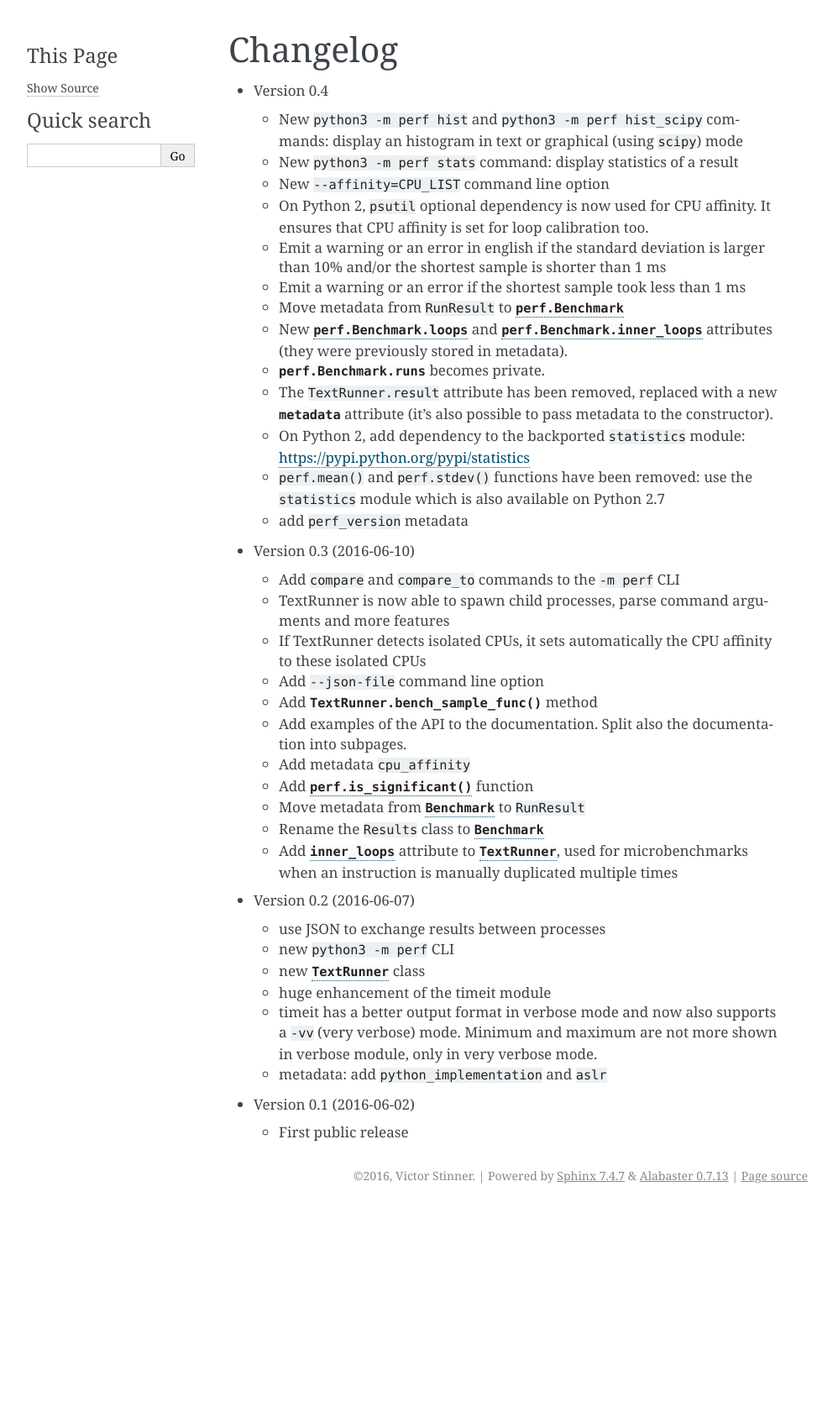
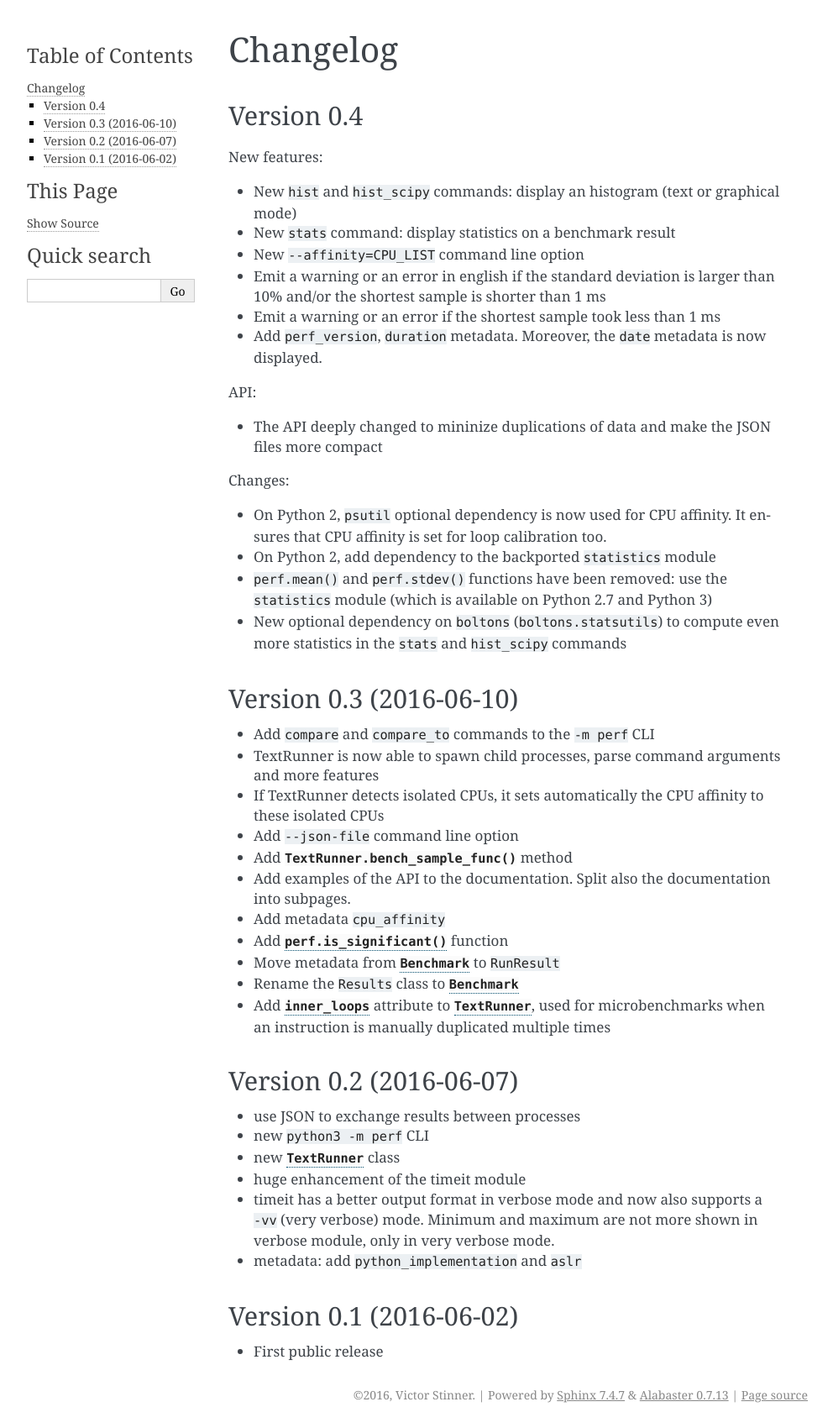
Before and after one commit to psf/pyperf, a Sphinx documentation site: the page built from doc/changelog.rst, in a window 1280 px wide. Shown: the whole page at 84% size, without its empty margins (148-1140 px from the left). Built offline with Sphinx 7.4.7, drawn with Linux system fonts in a browser that asks for light colours; before the commit the page ends 1439 px from its top, so only the background shows below that.

Commit message:
0.4 changelog

```diff
--- a/doc/changelog.rst
+++ b/doc/changelog.rst
@@ -1,60 +1,70 @@
 Changelog
 =========
 
-* Version 0.4
+Version 0.4
+-----------
 
-  - New ``python3 -m perf hist`` and ``python3 -m perf hist_scipy`` commands:
-    display an histogram in text or graphical (using ``scipy``) mode
-  - New ``python3 -m perf stats`` command: display statistics of a result
-  - New ``--affinity=CPU_LIST`` command line option
-  - On Python 2, ``psutil`` optional dependency is now used for CPU affinity.
-    It ensures that CPU affinity is set for loop calibration too.
-  - Emit a warning or an error in english if the standard deviation is larger
-    than 10% and/or the shortest sample is shorter than 1 ms
-  - Emit a warning or an error if the shortest sample took less than 1 ms
-  - Move metadata from ``RunResult`` to :class:`perf.Benchmark`
-  - New :attr:`perf.Benchmark.loops` and :attr:`perf.Benchmark.inner_loops`
-    attributes (they were previously stored in metadata).
-  - :attr:`perf.Benchmark.runs` becomes private.
-  - The ``TextRunner.result`` attribute has been removed, replaced with
-    a new :attr:`~perf.text_runner.TextRunner.metadata` attribute (it's also
-    possible to pass metadata to the constructor).
-  - On Python 2, add dependency to the backported ``statistics`` module:
-    https://pypi.python.org/pypi/statistics
-  - ``perf.mean()`` and ``perf.stdev()`` functions have been removed: use
-    the ``statistics`` module which is also available on Python 2.7
-  - add ``perf_version`` metadata
+New features:
 
-* Version 0.3 (2016-06-10)
+* New ``hist`` and ``hist_scipy`` commands: display an histogram (text or
+  graphical mode)
+* New ``stats`` command: display statistics on a benchmark result
+* New ``--affinity=CPU_LIST`` command line option
+* Emit a warning or an error in english if the standard deviation is larger
+  than 10% and/or the shortest sample is shorter than 1 ms
+* Emit a warning or an error if the shortest sample took less than 1 ms
+* Add ``perf_version``, ``duration`` metadata. Moreover, the ``date`` metadata
+  is now displayed.
 
-  - Add ``compare`` and ``compare_to`` commands to the ``-m perf`` CLI
-  - TextRunner is now able to spawn child processes, parse command arguments
-    and more features
-  - If TextRunner detects isolated CPUs, it sets automatically the CPU affinity
-    to these isolated CPUs
-  - Add ``--json-file`` command line option
-  - Add :meth:`TextRunner.bench_sample_func` method
-  - Add examples of the API to the documentation. Split also the documentation
-    into subpages.
-  - Add metadata ``cpu_affinity``
-  - Add :func:`perf.is_significant` function
-  - Move metadata from :class:`~perf.Benchmark` to ``RunResult``
-  - Rename the ``Results`` class to :class:`~perf.Benchmark`
-  - Add :attr:`~perf.text_runner.TextRunner.inner_loops` attribute to
-    :class:`~perf.text_runner.TextRunner`, used for microbenchmarks when an
-    instruction is manually duplicated multiple times
+API:
 
-* Version 0.2 (2016-06-07)
+* The API deeply changed to mininize duplications of data and make the JSON
+  files more compact
 
-  - use JSON to exchange results between processes
-  - new ``python3 -m perf`` CLI
-  - new :class:`~perf.text_runner.TextRunner` class
-  - huge enhancement of the timeit module
-  - timeit has a better output format in verbose mode and now also supports a
-    ``-vv`` (very verbose) mode. Minimum and maximum are not more shown in
-    verbose module, only in very verbose mode.
-  - metadata: add ``python_implementation`` and ``aslr``
+Changes:
 
-* Version 0.1 (2016-06-02)
+* On Python 2, ``psutil`` optional dependency is now used for CPU affinity.
+  It ensures that CPU affinity is set for loop calibration too.
+* On Python 2, add dependency to the backported ``statistics`` module
+* ``perf.mean()`` and ``perf.stdev()`` functions have been removed: use
+  the ``statistics`` module (which is available on Python 2.7 and Python 3)
+* New optional dependency on ``boltons`` (``boltons.statsutils``) to compute
+  even more statistics in the ``stats`` and ``hist_scipy`` commands
 
-  - First public release
+
+Version 0.3 (2016-06-10)
+------------------------
+
+* Add ``compare`` and ``compare_to`` commands to the ``-m perf`` CLI
+* TextRunner is now able to spawn child processes, parse command arguments
+  and more features
+* If TextRunner detects isolated CPUs, it sets automatically the CPU affinity
+  to these isolated CPUs
+* Add ``--json-file`` command line option
+* Add :meth:`TextRunner.bench_sample_func` method
+* Add examples of the API to the documentation. Split also the documentation
+  into subpages.
+* Add metadata ``cpu_affinity``
+* Add :func:`perf.is_significant` function
+* Move metadata from :class:`~perf.Benchmark` to ``RunResult``
+* Rename the ``Results`` class to :class:`~perf.Benchmark`
+* Add :attr:`~perf.text_runner.TextRunner.inner_loops` attribute to
+  :class:`~perf.text_runner.TextRunner`, used for microbenchmarks when an
+  instruction is manually duplicated multiple times
+
+Version 0.2 (2016-06-07)
+------------------------
+
+* use JSON to exchange results between processes
+* new ``python3 -m perf`` CLI
+* new :class:`~perf.text_runner.TextRunner` class
+* huge enhancement of the timeit module
+* timeit has a better output format in verbose mode and now also supports a
+  ``-vv`` (very verbose) mode. Minimum and maximum are not more shown in
+  verbose module, only in very verbose mode.
+* metadata: add ``python_implementation`` and ``aslr``
+
+Version 0.1 (2016-06-02)
+------------------------
+
+* First public release
```
